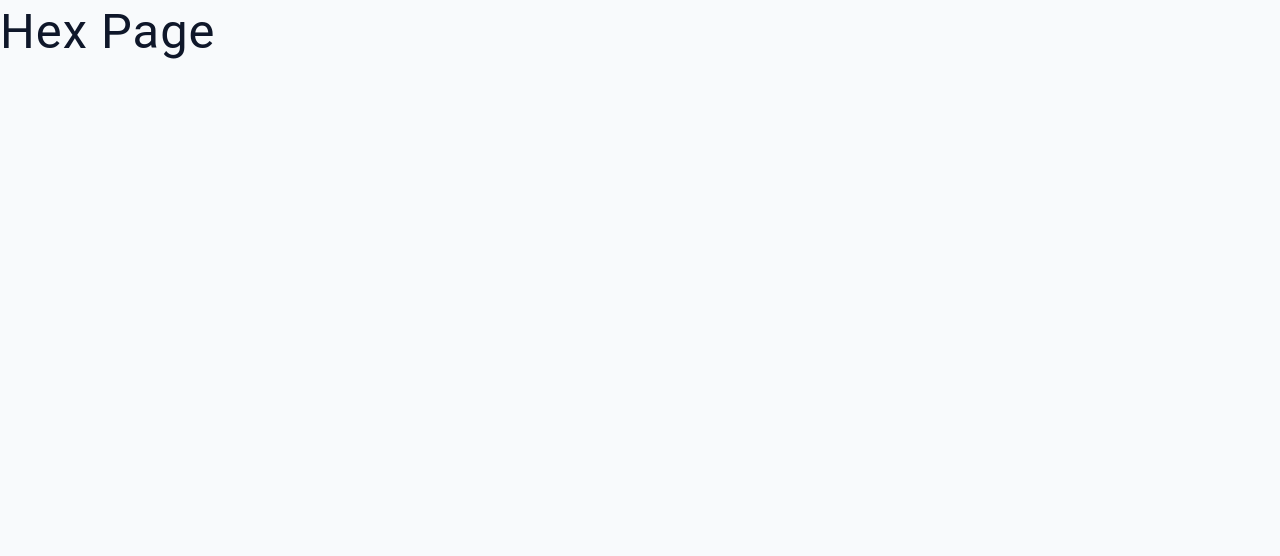
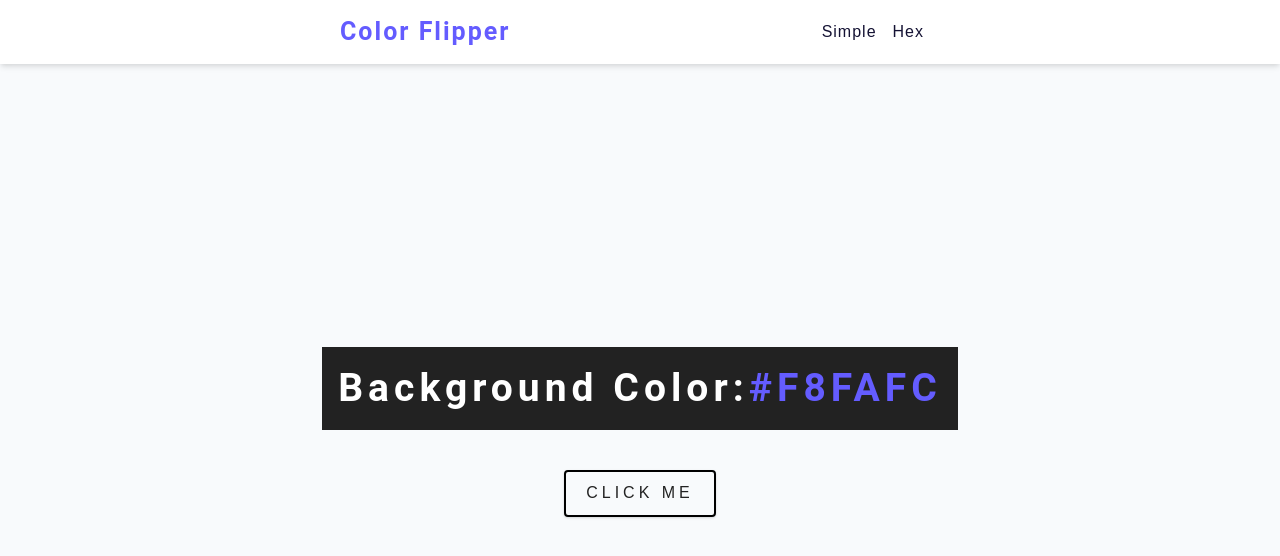
Before and after one commit to Atahhabibi/HTML-CSS-MINI-PROJECT, a plain HTML site: page 01-Color-Flipper/hex.html in a window 1280 px wide. Drawn offline with Linux system fonts and the light colour scheme.

Commit message:
completing color flipper project without javascript functionality

```diff
--- a/01-Color-Flipper/hex.html
+++ b/01-Color-Flipper/hex.html
@@ -16,6 +16,24 @@
     <link rel="stylesheet" href="./main.css" />
   </head>
   <body>
-    <h1>hex page</h1>
+    <nav>
+      <div class="nav-center">
+        <h4>color flipper</h4>
+        <ul class="nav-links">
+          <li><a href="index.html">simple</a></li>
+          <li><a href="hex.html">hex</a></li>
+        </ul>
+      </div>
+    </nav>
+
+    <main>
+
+      <div class="container">
+        <h2>background color:<span class="color">#f8fafc</span></h2>
+        <button class="btn btn-hero" id="btn">click me</button>
+      </div>
+
+    </main>
+
   </body>
 </html>
--- a/01-Color-Flipper/main.css
+++ b/01-Color-Flipper/main.css
@@ -287,8 +287,60 @@ nav{
   display: flex;
 
 }
-.nav-links a . . . . ddd {
+nav a {
   text-transform: capitalize;
   font-size: 1rem;
+  color: var(--primary-900);
+  letter-spacing: var(--letterSpacing);
+  margin-right: 1rem;
+ transition: var(--transition);
+}
+
+nav a:hover{
+  color:var(--primary-500)
+}
+
+
+/*
+================
+container
+================
+*/
+
+main{
+  min-height: calc(100vh - 4rem);
+  display: grid;
+  place-items: center;
+}
+
+.container{
+  text-align: center;
+}
+
+.container h2{
+  background:var(--black);
+  color: var(--white);
+  padding: 1rem;
+  margin-bottom: 2.5rem;
+  letter-spacing: 5px;
+  font-weight: 600;
+}
+
+.color{
   color: var(--primary-500);
+  text-transform: uppercase;
 }
+
+.btn-hero{
+  background:transparent;
+  text-transform: uppercase;
+  color: var(--black);
+  letter-spacing: 0.25rem;
+  border: 2px solid black;
+  padding: 0.75rem 1.25rem;
+}
+
+.btn-hero:hover{
+  color:var(--white);
+  background:var(--black);
+}
```
Also changed, not shown: 01-Color-Flipper/index.html (+1 -1 lines).
